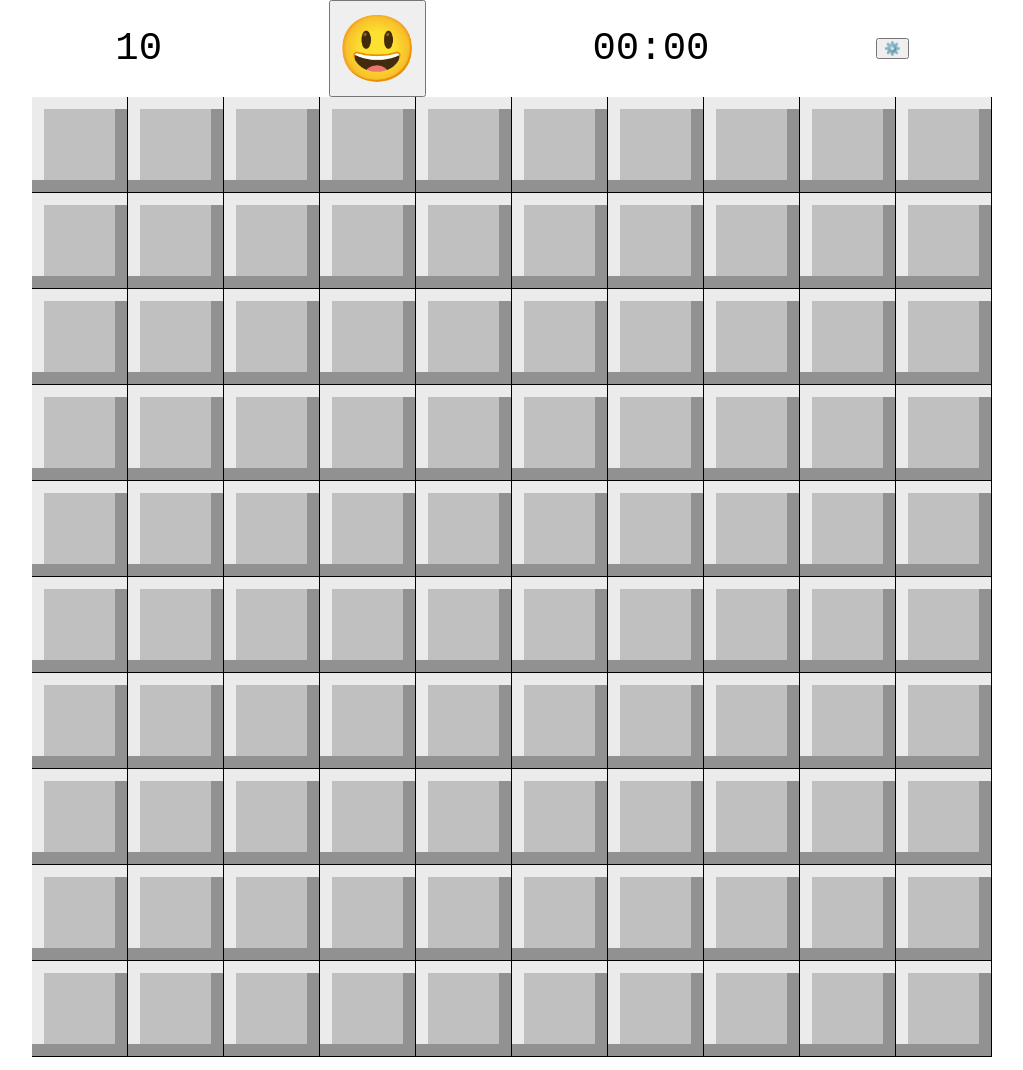
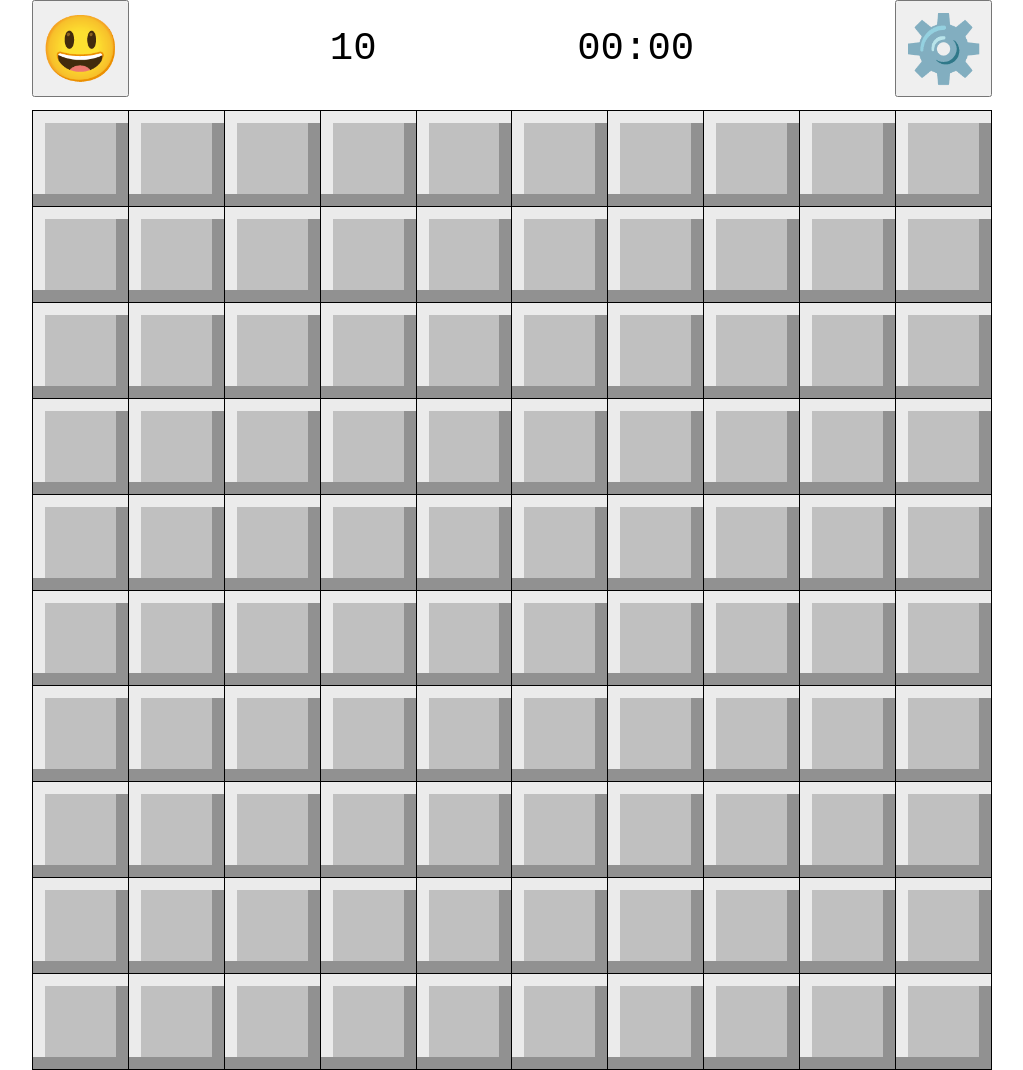
Before and after one commit to endemic/minesweeper, a plain HTML site: page index.html in a window 1280 px wide. Shown: the whole page, without its empty margins (128-1151 px from the left). Drawn offline with Linux system fonts and the light colour scheme.

Commit message:
minor style tweaks

```diff
--- a/index.html
+++ b/index.html
@@ -14,8 +14,8 @@
 
 <body>
   <main>
+    <button class="face">😃</button>
     <section class="flags">10</section>
-    <button class="face">😃</button>
     <section class="timer">00:00</section>
     <button class="settings">⚙️</button>
 
--- a/stylesheets/main.css
+++ b/stylesheets/main.css
@@ -8,11 +8,13 @@ body {
 main {
     display: flex;
     flex-wrap: wrap;
-    justify-content: space-around;
+    justify-content: space-between;
     align-items: center;
+    gap: 1rem 0;
+    /* row-gap column-gap*/
 }
 
-.face {
+button {
     font-size: 5rem;
     aspect-ratio: 1;
     line-height: 0;
@@ -28,6 +30,9 @@ main {
     /* prevents scroll/drag */
     touch-action: none;
     flex-basis: 100%;
+    border: 1px solid black;
+    border-bottom: 0;
+    border-right: 0;
 }
 
 #grid>div {
```
